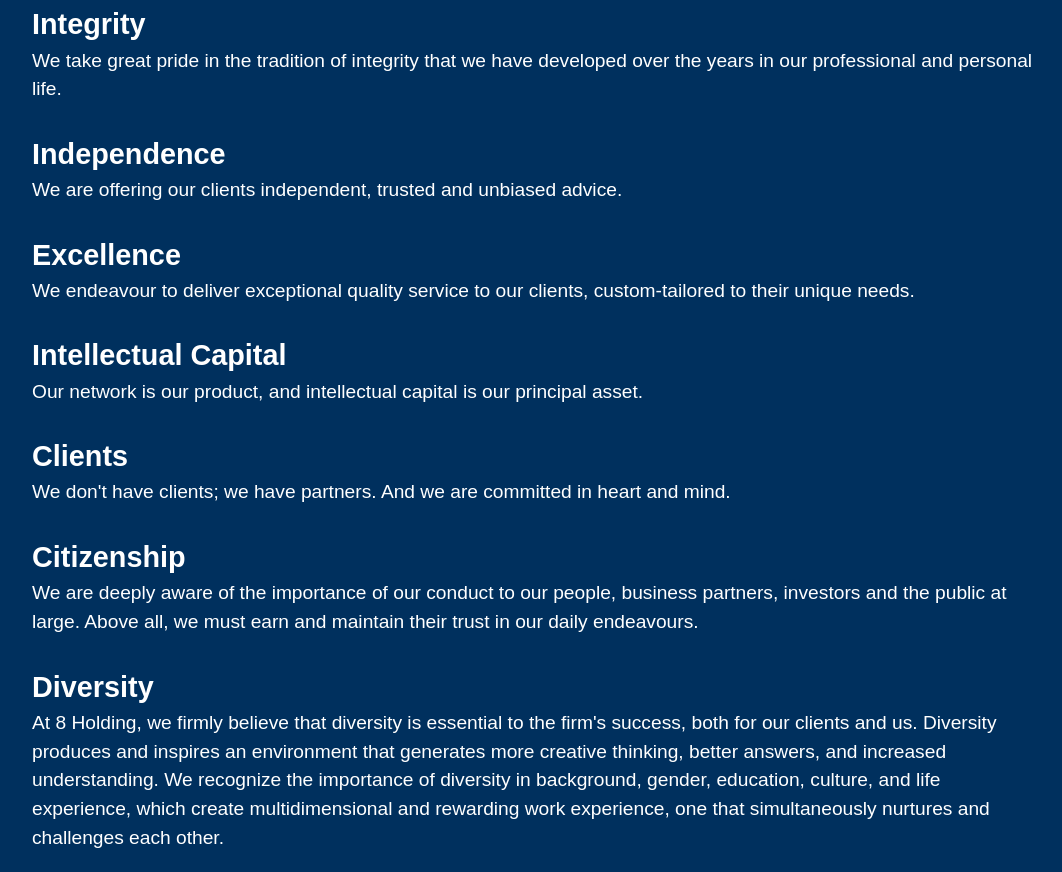
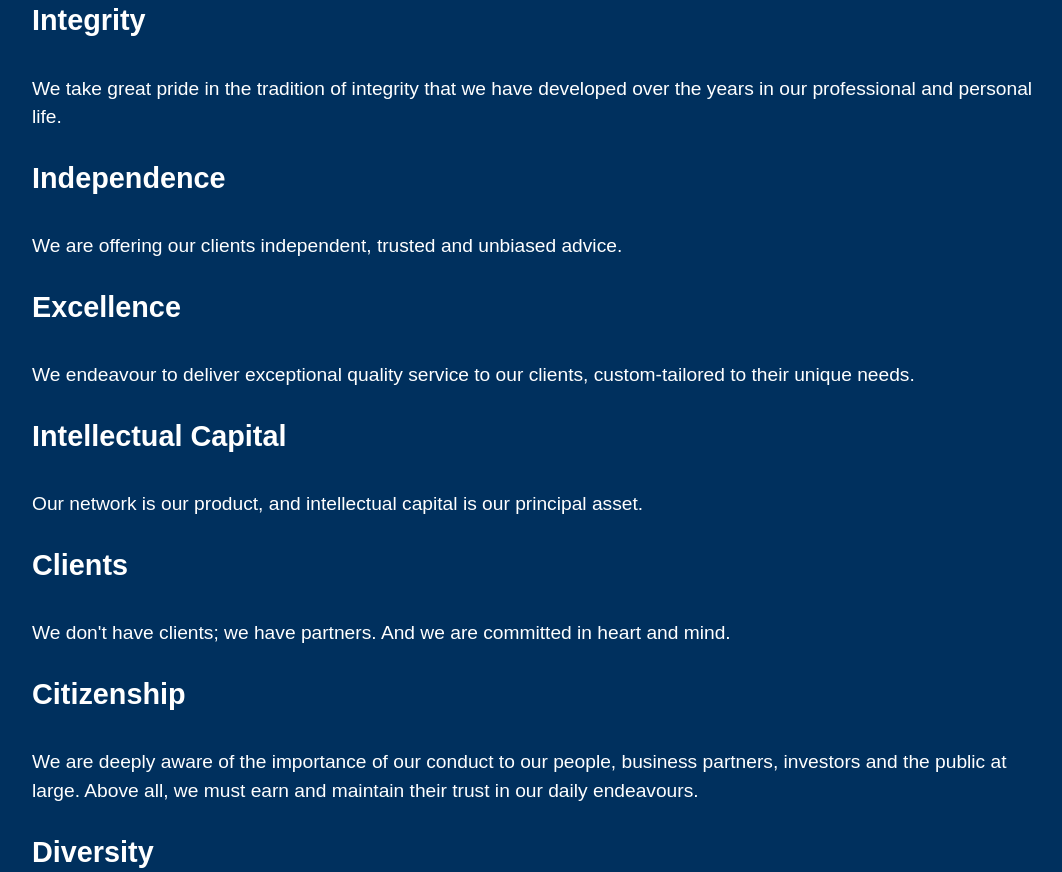
Before and after one commit to SpitfireStudios/8holding, a plain HTML site: page who we are.html in a window 1280 px wide. Shown: the part 1951-2823 px from the top of the page, without its empty margins (144-1206 px from the left). Drawn offline with nearby package versions, Linux system fonts and the light colour scheme; a web font is replaced by a local one.

Commit message:
commit on master

```diff
--- a/who we are.html
+++ b/who we are.html
@@ -69,33 +69,33 @@
 
         There are absolute values and principles that we deeply care about at 8 Holding. They guide our behaviour and our expectations of ourselves.
         <br><br>
-        <b>Integrity</b>
+        <h3 style="text-align: left;">Integrity</h3>
         <br>
         We take great pride in the tradition of integrity that we have developed over the years in our professional
         and personal life.
         <br><br>
-        <b>Independence</b>
+        <h3 style="text-align: left;">Independence</h3>
         <br>
         We are offering our clients independent, trusted and unbiased advice.
         <br><br>
-        <b>Excellence</b>
+        <h3 style="text-align: left;">Excellence</h3>
         <br>
         We endeavour to deliver exceptional quality service to our clients, custom-tailored to their unique needs.
         <br><br>
-        <b>Intellectual Capital</b>
+        <h3 style="text-align: left;">Intellectual Capital</h3>
         <br>
         Our network is our product, and intellectual capital is our principal asset.
         <br><br>
-        <b>Clients</b>
+        <h3 style="text-align: left;">Clients</h3>
         <br>
         We don't have clients; we have partners. And we are committed in heart and mind.
         <br><br>
-        <b>Citizenship</b>
+        <h3 style="text-align: left;">Citizenship</h3>
         <br>
         We are deeply aware of the importance of our conduct to our people, business partners, investors and the
         public at large. Above all, we must earn and maintain their trust in our daily endeavours.
         <br><br>
-        <b>Diversity</b>
+        <h3 style="text-align: left;">Diversity</h3>
         <br>
         At 8 Holding, we firmly believe that diversity is essential to the firm's success, both for our clients and us.
         Diversity produces and inspires an environment that generates more creative thinking, better answers,
```
Also changed, not shown: government.html (+1 -1 lines), index.html (+2 -1 lines), Media2.png (deleted).
